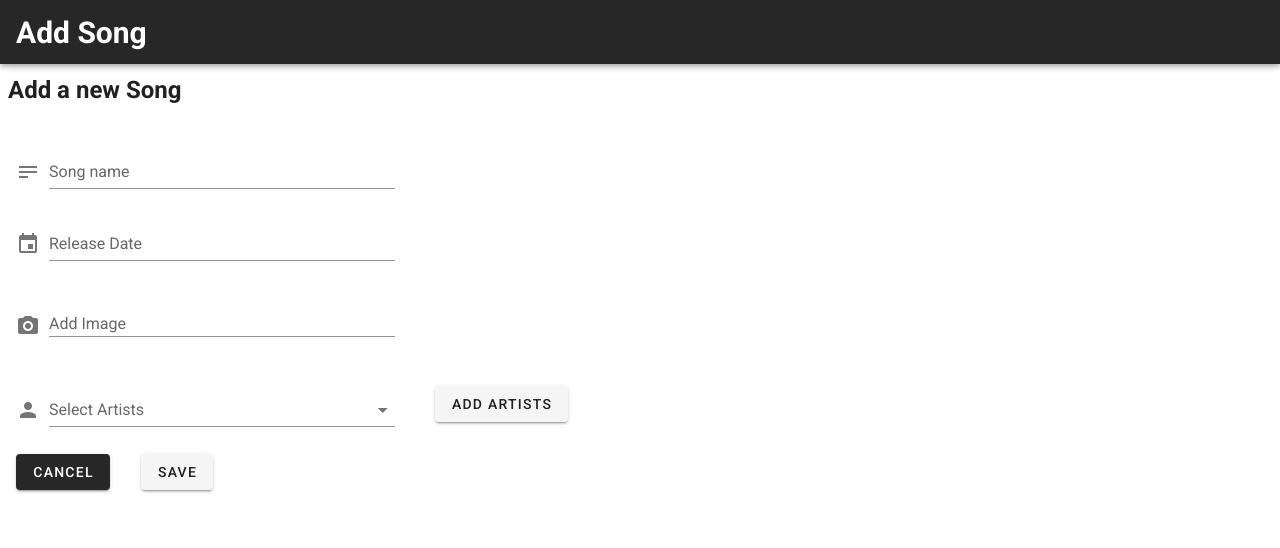
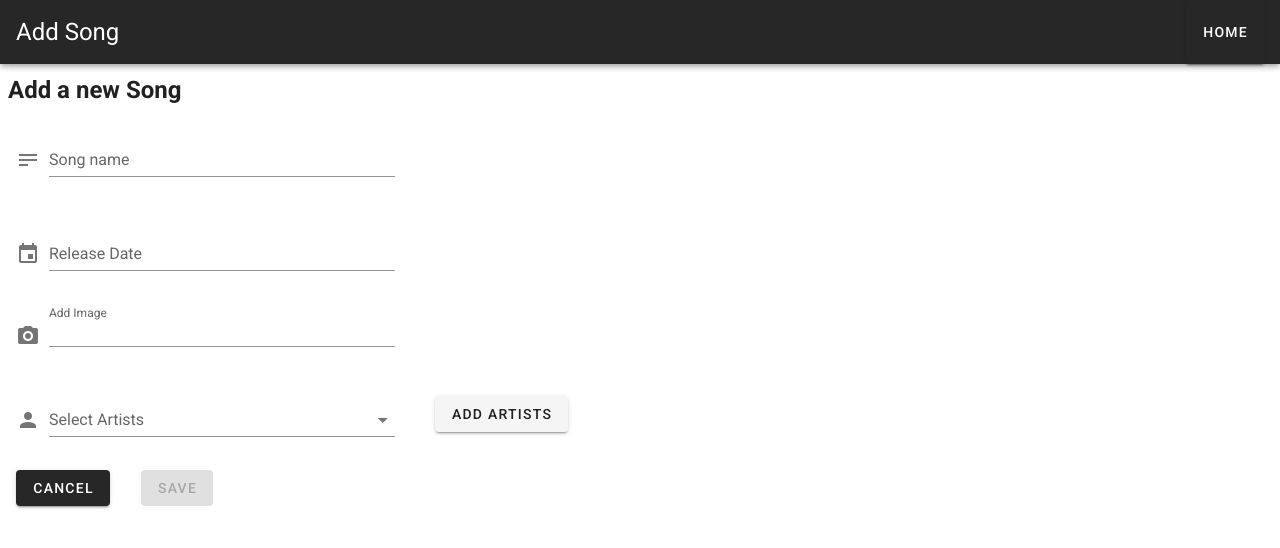
Before and after one commit to vaidikg20000/music-app, a Vue app: page /addSong in a window 1280 px wide. Shown: the top 548 px of the page. Built offline with nearby package versions, Linux system fonts and the light colour scheme.

Commit message:
feat: added validation checks

```diff
--- a/src/App.vue
+++ b/src/App.vue
@@ -1,10 +1,28 @@
 <template>
   <v-app>
-    <v-app-bar app dark style="margin-bottom: 40px">
-      <v-toolbar-title>
-        <h2>{{ $route.name }}</h2>
+    <v-app-bar dark app>
+      <span class="hidden-sm-and-up">
+        <v-toolbar-side-icon @click="sidebar = !sidebar"> </v-toolbar-side-icon>
+      </span>
+      <v-toolbar-title style="font-size: 24px">
+        <router-link to="/" tag="span" style="cursor: pointer">
+          {{ $route.name }}
+        </router-link>
       </v-toolbar-title>
+      <v-spacer></v-spacer>
+      <v-toolbar-items class="hidden-xs-only">
+        <v-btn
+          v-if="$route.name !== 'Login' || $route.name !== 'Signup'"
+          flat
+          to="/"
+          >Home</v-btn
+        >
+        <v-btn v-if="isAuthenticated" flat @click="logoutUsers">
+          Log Out
+        </v-btn>
+      </v-toolbar-items>
     </v-app-bar>
+
     <v-main>
       <router-view />
     </v-main>
@@ -12,11 +30,27 @@
 </template>
 
 <script>
+import { isAuthenticated } from "../utils/checkAuth";
+
 export default {
   name: "App",
 
   data: () => ({
     //
+    isAuthenticated: false,
   }),
+  methods: {
+    logoutUsers() {
+      localStorage.removeItem("token");
+      this.$router.push("/login");
+    },
+  },
+  async created() {
+    const token = localStorage.getItem("token");
+    // let authenticated = false;
+    if (token) {
+      this.isAuthenticated = await isAuthenticated();
+    }
+  },
 };
 </script>
--- a/src/components/AddArtist.vue
+++ b/src/components/AddArtist.vue
@@ -8,14 +8,16 @@
         </v-card-title>
         <v-card-text>
           <v-container>
+            <v-form v-model="artistForm">
               <v-row>
                 <v-col>
                   <v-text-field
                     label="Artist's name *"
-                  v-model.trim="artistName"
+                    v-model.trim="postBody.artistName"
                     persistent
-                  hide-details
+                    required
                     prepend-icon="mdi-account"
+                    :rules="formRules.artistsRules"
                   ></v-text-field>
                 </v-col>
               </v-row>
@@ -25,27 +27,36 @@
                     ref="menu"
                     v-model="menu"
                     :close-on-content-click="false"
-                  :return-value.sync="birthDate"
+                    :return-value.sync="postBody.birthDate"
                     transition="scale-transition"
                     offset-y
                     min-width="auto"
                   >
                     <template v-slot:activator="{ on, attrs }">
                       <v-text-field
-                      v-model="birthDate"
+                        v-model="postBody.birthDate"
                         label="Date of Birth *"
                         prepend-icon="mdi-calendar"
                         readonly
                         v-bind="attrs"
                         v-on="on"
+                        :rules="formRules.dateRules"
                       ></v-text-field>
                     </template>
-                  <v-date-picker v-model="birthDate" no-title scrollable>
+                    <v-date-picker
+                      v-model="postBody.birthDate"
+                      no-title
+                      scrollable
+                    >
                       <v-spacer></v-spacer>
                       <v-btn text color="primary" @click="menu = false">
                         Cancel
                       </v-btn>
-                    <v-btn text color="primary" @click="$refs.menu.save(birthDate)">
+                      <v-btn
+                        text
+                        color="primary"
+                        @click="$refs.menu.save(postBody.birthDate)"
+                      >
                         OK
                       </v-btn>
                     </v-date-picker>
@@ -53,13 +64,9 @@
                 </v-col>
               </v-row>
               <v-col>
-                <v-textarea
-                 label="Bio"
-                 :value="bio"
-                >
-
-                </v-textarea>
+                <v-textarea label="Bio" :value="postBody.bio"> </v-textarea>
               </v-col>
+            </v-form>
           </v-container>
           <small>*indicates required field</small>
         </v-card-text>
@@ -68,7 +75,12 @@
           <v-btn color="blue darken-1" text @click="closeDialog()">
             Close
           </v-btn>
-          <v-btn color="blue darken-1" text @click="closeDialog()">
+          <v-btn
+            color="blue darken-1"
+            text
+            :disabled="!artistForm"
+            @click="saveArtist()"
+          >
             Save
           </v-btn>
         </v-card-actions>
@@ -82,15 +94,51 @@ export default {
   props: ["showDialog"],
   data: () => ({
     dialog: false,
+    artistForm: false,
+    menu: false,
+    formRules: {
+      artistsRules: [(v) => !!v || "Artists Name is required"],
+      dateRules: [(v) => !!v || "Date is required"],
+    },
+    postBody: {
       artistName: "",
-    menu: false,
       birthDate: "",
       bio: "",
+    },
   }),
   methods: {
     closeDialog() {
+      this.postBody.artistName = "";
+      this.postBody.birthDate = "";
+      this.postBody.bio = "";
       this.showDialog = false;
       this.$emit("closeDialog", this.showDialog);
+    },
+    saveArtist() {
+      console.log(this.postBody);
+      const token = localStorage.getItem("token");
+      fetch("http://localhost:3000/songs/artists/add", {
+        method: "POST",
+        body: JSON.stringify({
+          artistName: this.postBody.artistName,
+          birthDate: this.postBody.birthDate,
+          bio: this.postBody.bio,
+        }),
+        headers: {
+          "Content-Type": "application/json",
+          token: token,
+        },
+      })
+        .then(async (response) => {
+          console.log(response);
+          if (response.status === 200) {
+            const res = await response.json();
+            this.closeDialog();
+
+            console.log(res);
+          }
+        })
+        .catch((err) => console.log(err));
     },
   },
 };
--- a/src/views/AddSong.vue
+++ b/src/views/AddSong.vue
@@ -6,15 +6,17 @@
         <h2 class="mx-2 my-2">Add a new Song</h2>
       </v-col>
     </v-row>
+    <v-form v-model="songForm">
       <v-row>
         <v-col cols="4">
           <v-text-field
             label="Song name"
-          v-model.trim="songName"
+            v-model.trim="postBody.songName"
             persistent
             class="mx-4"
-          hide-details
             prepend-icon="mdi-text"
+            :rules="formRules.songnameRules"
+            required
           ></v-text-field>
         </v-col>
       </v-row>
@@ -25,25 +27,29 @@
           <v-dialog
             ref="dialog"
             v-model="dateModal"
-          :return-value.sync="songDate"
+            :return-value.sync="postBody.songDate"
             persistent
             width="290px"
           >
             <template v-slot:activator="{ on, attrs }">
               <v-text-field
-              v-model="songDate"
+                v-model.trim="postBody.songDate"
                 label="Release Date"
                 prepend-icon="mdi-calendar"
                 class="mx-4"
                 readonly
                 v-bind="attrs"
                 v-on="on"
+                :rules="formRules.dateRules"
+                required
               ></v-text-field>
             </template>
-          <v-date-picker v-model="songDate" scrollable>
+            <v-date-picker v-model="postBody.songDate" scrollable>
               <v-spacer></v-spacer>
-            <v-btn text color="primary" @click="dateModal = false"> Cancel </v-btn>
-            <v-btn text color="primary" @click="$refs.dialog.save(songDate)">
+              <v-btn text color="primary" @click="dateModal = false">
+                Cancel
+              </v-btn>
+              <v-btn text color="primary" @click="$refs.dialog.save(postBody.songDate)">
                 OK
               </v-btn>
             </v-date-picker>
@@ -58,6 +64,9 @@
             accept="image/*"
             dense
             class="mx-4"
+            required
+            :rules="formRules.imageRules"
+            v-model.trim="postBody.image"
           ></v-file-input>
         </v-col>
       </v-row>
@@ -65,22 +74,30 @@
         <v-col cols="4">
           <v-select
             :items="artistsItems"
+            v-model.trim="postBody.artistsName"
             label="Select Artists"
-          hide-details
             class="mx-4"
             multiple
             prepend-icon="mdi-account"
+            required
+            :rules="formRules.artistsRules"
           ></v-select>
         </v-col>
         <v-col cols="2">
           <v-btn class="my-2" @click="openDialog">Add Artists</v-btn>
         </v-col>
       </v-row>
+    </v-form>
     <v-row>
-      <v-col cols="1" class="mx-4"><v-btn dark @click="redirectBack()">Cancel</v-btn></v-col>
-      <v-col cols="1"><v-btn>save</v-btn></v-col>
+      <v-col cols="1" class="mx-4"
+        ><v-btn dark @click="redirectBack()">Cancel</v-btn></v-col
+      >
+      <v-col cols="1"><v-btn :disabled="!songForm" @click="saveNewSong">save</v-btn></v-col>
     </v-row>
-    <AddArtist :showDialog="showDialog" @closeDialog="(data)=>showDialog=data"/>
+    <AddArtist
+      :showDialog="showDialog"
+      @closeDialog="(data) => (showDialog = data)"
+    />
   </div>
 </template>
 <script>
@@ -97,14 +114,32 @@ export default {
       songDate: null,
       artistsItems: ["weeknd", "travis"],
       showDialog: false,
+      songForm: false,
+      formRules: {
+        songnameRules: [(v) => !!v || "Name is required"],
+        dateRules: [(v) => !!v || "Date is required"],
+        imageRules: [(v) => !!v || "Image is required"],
+        artistsRules: [
+          (v) => (v && v.length > 0) || "Artists Name is required",
+        ],
+      },
+      postBody:{
+        songName: "",
+        songDate: null,
+        image: "",
+        artistsName: [],
+      },
     };
   },
   methods: {
     openDialog() {
       this.showDialog = true;
     },
-    redirectBack(){
-      this.$router.push('/');
+    redirectBack() {
+      this.$router.push("/");
+    },
+    saveNewSong(){
+      console.log(this.postBody);
     }
   },
 };
--- a/src/views/Login.vue
+++ b/src/views/Login.vue
@@ -15,7 +15,7 @@
                     name="email"
                     label="Email"
                     type="email"
-                    v-model.trim="username"
+                    v-model.trim="email"
                     :rules="formRules.emailRules"
                     required
                   ></v-text-field>
@@ -33,13 +33,28 @@
               </v-card-text>
               <v-card-actions>
                 <v-spacer></v-spacer>
-                <v-btn color="primary" to="/">Login</v-btn>
+                <v-btn color="primary" @click="saveUser" :disabled="!loginForm">Login</v-btn>
               </v-card-actions>
             </v-card>
           </v-flex>
         </v-layout>
       </v-container>
     </v-content>
+    <div class="text-center ma-2">
+      <v-snackbar v-model="snackbar.visible" :color="snackbar.color">
+        {{ snackbar.errMsg }}
+        <template v-slot:action="{ attrs }">
+          <v-btn
+            color="white"
+            text
+            v-bind="attrs"
+            @click="snackbar.visible = false"
+          >
+            Close
+          </v-btn>
+        </template>
+      </v-snackbar>
+    </div>
   </v-app>
 </template>
 
@@ -49,10 +64,15 @@ export default {
   name: "Login",
   data() {
     return {
-      loginForm: "",
+      loginForm: false,
       username: "",
       password: "",
       email: "",
+      snackbar: {
+        visible: false,
+        errMsg: "",
+        color: "",
+      },
       formRules: {
         emailRules: [
           (v) => !!v || "E-mail is required",
@@ -70,6 +90,33 @@ export default {
       },
     };
   },
+  methods: {
+    saveUser(){
+      fetch("http://localhost:3000/auth/login", {
+        method: "POST",
+        body: JSON.stringify({
+          email: this.email,
+          password: this.password,
+        }),
+        headers: {
+          "Content-Type": "application/json",
+        },
+      })
+        .then(async (response) => {
+          console.log(response);
+          if (response.status === 401) {
+            this.snackbar.errMsg = "User Email or Password does not match";
+            this.snackbar.color = "error";
+            this.snackbar.visible = true;
+          } else if (response.status === 200) {
+            const res = await response.json();
+            localStorage.setItem("token", res.token);
+            this.$router.push("/");
+          }
+        })
+        .catch((err) => console.log(err));
+    },
+  },
   created() {
     if (localStorage.getItem("token")) {
       const authenticated = isAuthenticated();
--- a/src/views/Signup.vue
+++ b/src/views/Signup.vue
@@ -159,7 +159,7 @@ export default {
     let authenticated = false;
     if (token) {
       authenticated = await isAuthenticated();
-      console.log(authenticated);
+      // console.log(authenticated);
     }
     // if (!authenticated || !token) {
     //   this.$router.push({ path: "/login" });
--- a/utils/checkAuth.js
+++ b/utils/checkAuth.js
@@ -6,7 +6,6 @@ async function isAuthenticated() {
     },
     method: "GET",
   });
-  console.log(res);
   const parseResponse = await res.json();
   if (parseResponse === true) {
     return true;
```
Lines whose indentation alone changed are shown as unchanged.
